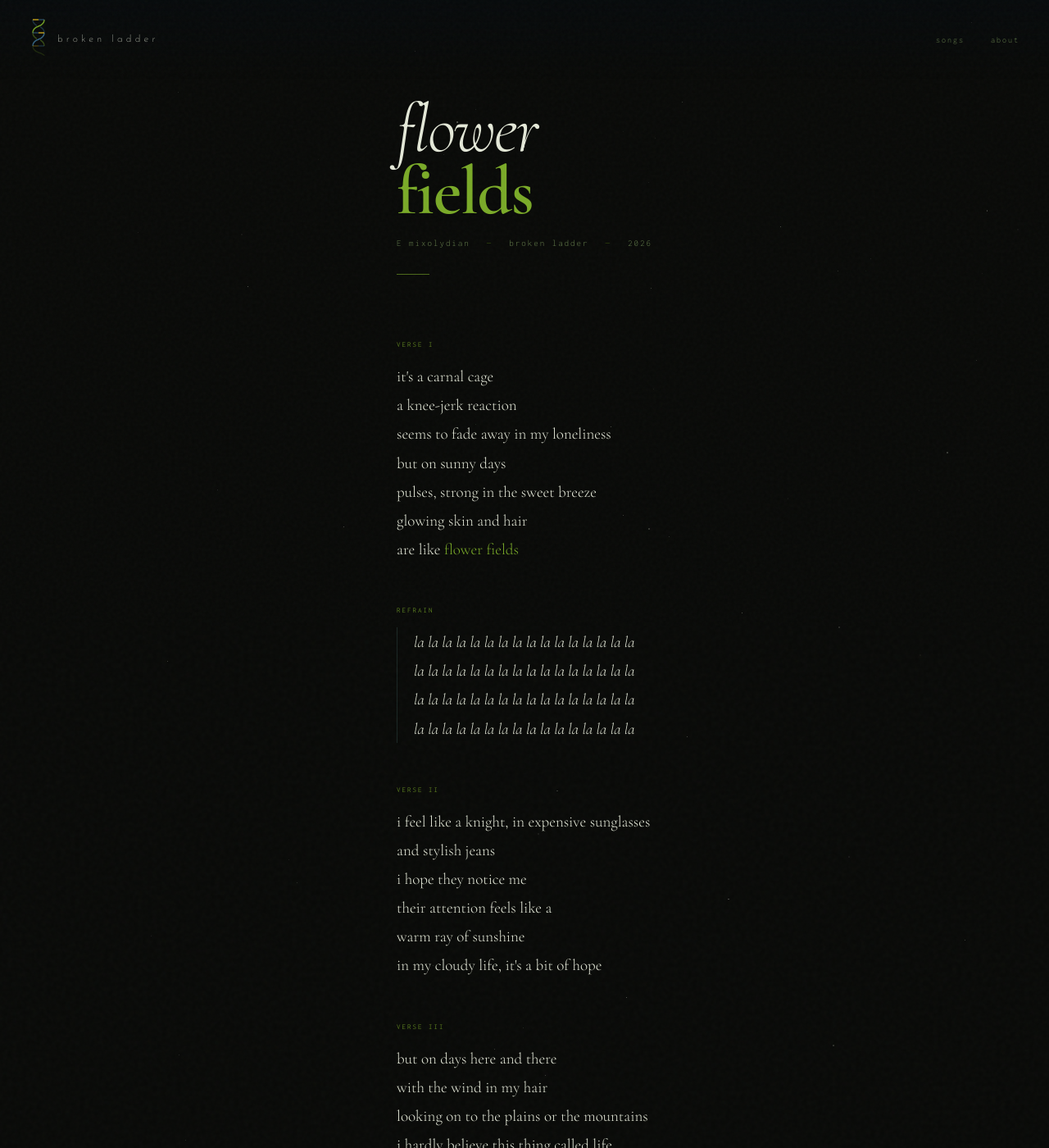
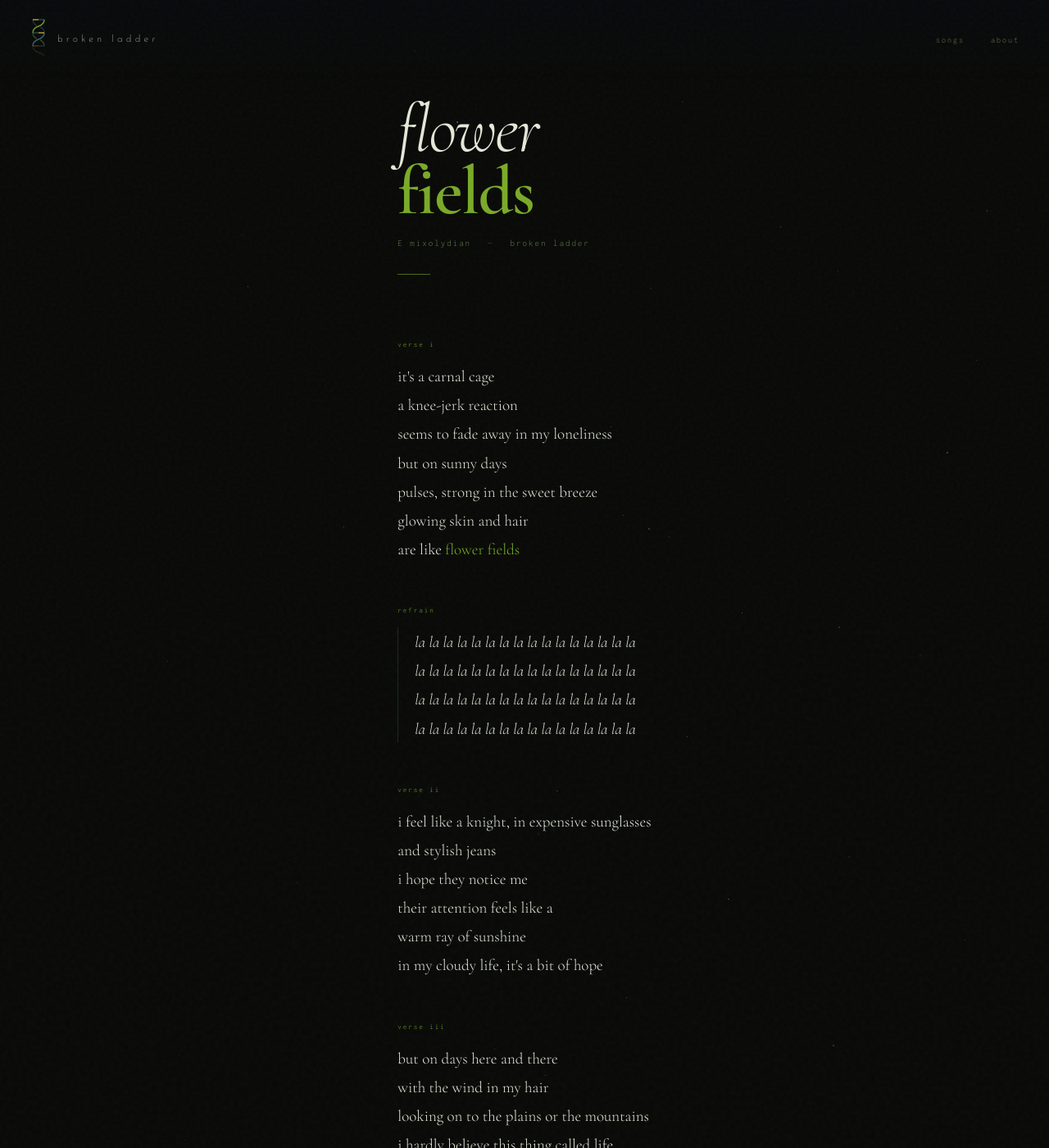
Before and after one commit to ClayShentrup/brokenladder, a Jekyll site: the page built from songs/flower-fields.html, in a window 1280 px wide and 1400 px high. Shown: the whole window at 82% size. Built offline with Jekyll 4.4.1, drawn with Linux system fonts in a browser that asks for light colours.

Commit message:
Add files via upload

```diff
--- a/_layouts/lyrics.html
+++ b/_layouts/lyrics.html
@@ -13,7 +13,7 @@
 .rule { width:40px; height:1px; background:var(--accent); margin:32px 0; opacity:0.6; }
 .lyrics { display:flex; flex-direction:column; gap:52px; }
 .section { opacity:0; transform:translateY(12px); animation:fadeUp 1s cubic-bezier(0.16,1,0.3,1) var(--anim-delay,0.6s) forwards; }
-.section-label { font-family:var(--font-mono); font-size:9px; letter-spacing:0.22em; text-transform:uppercase; color:var(--accent); opacity:0.7; margin-bottom:16px; }
+.section-label { font-family:var(--font-mono); font-size:9px; letter-spacing:0.22em; color:var(--accent); opacity:0.7; margin-bottom:16px; }
 .verse { font-family:var(--font-body); font-size:clamp(16px,2.6vw,19px); font-weight:300; line-height:1.85; color:var(--text); }
 .verse .line { display:block; }
 .chorus .verse { font-style:italic; padding-left:20px; border-left:1px solid var(--line); }
--- a/about/index.html
+++ b/about/index.html
@@ -54,6 +54,8 @@
 
     <p>a broken ladder: a thing still climbed. a rung that must be learned, stepped over, worked around. loved despite the gap, or because of it. the ladder still gets you where you're going, mostly.</p>
 
+    <p>in wim wenders' <em>until the end of the world</em>—the five-hour cut, the one he actually meant—claire tells gene: <em>you're like a broken ladder. i can never put my trust in you again.</em> she still loves him. her voice reaches him from space. <em>i still love you, broken ladder.</em> a structure you needed, that failed you, that you keep reaching for anyway. both meanings are intended.</p>
+
     <p>in the welfare function, initial endowments are exogenous. the system distributes outcomes accordingly. this is not a malfunction.</p>
 
     <p>"play the hand you're dealt." the hand was not consulted prior to dealing.</p>
@@ -64,6 +66,6 @@
 
     <div class="rule"></div>
 
-    <p>broken ladder is the work of Clay Schöntrup. Portland, Oregon. he found the city, lost it, and found it again—and has not entirely recovered from the relief of it.</p>
+    <p>broken ladder is the work of clay schöntrup. he found the city, lost it, and found it again—and has not entirely recovered from the relief of it.</p>
   </div>
 </div>
--- a/songs/flower-fields.html
+++ b/songs/flower-fields.html
@@ -22,8 +22,6 @@
       <span>E mixolydian</span>
       <span class="meta-divider">—</span>
       <span>broken ladder</span>
-      <span class="meta-divider">—</span>
-      <span>2026</span>
     </div>
     <div class="rule"></div>
   </header>
--- a/songs/remeeting.html
+++ b/songs/remeeting.html
@@ -21,8 +21,6 @@
       <span>B aeolian / B dorian</span>
       <span class="meta-divider">—</span>
       <span>broken ladder</span>
-      <span class="meta-divider">—</span>
-      <span>2026</span>
     </div>
     <div class="rule"></div>
   </header>
--- a/songs/tiggeroo.html
+++ b/songs/tiggeroo.html
@@ -21,8 +21,6 @@
       <span>C# open</span>
       <span class="meta-divider">—</span>
       <span>broken ladder</span>
-      <span class="meta-divider">—</span>
-      <span>2026</span>
     </div>
     <div class="rule"></div>
   </header>
```
